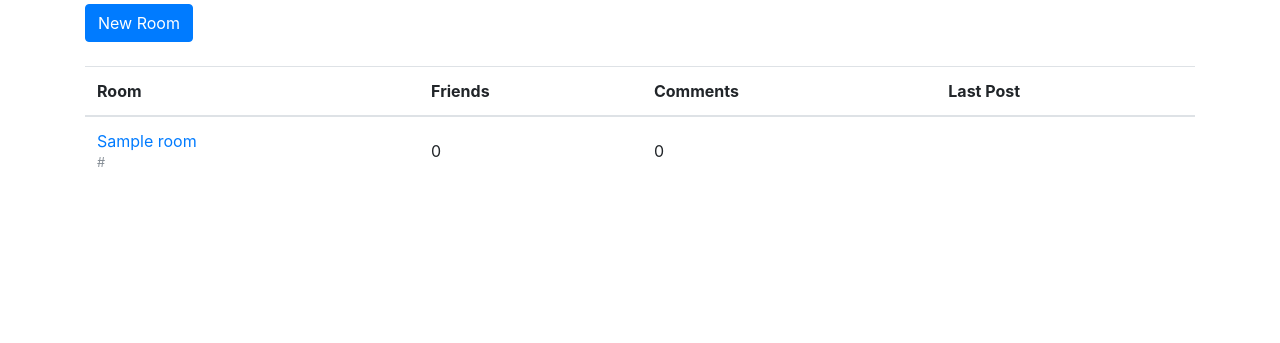
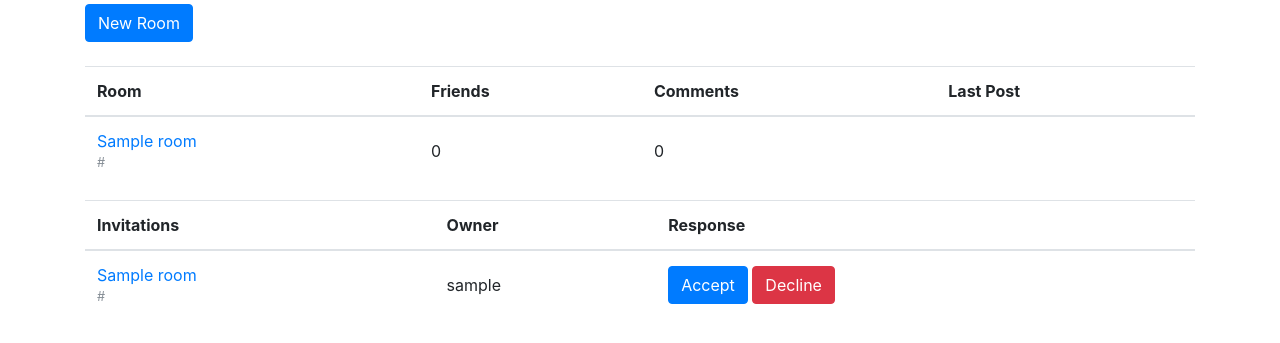
Before and after one commit to shunyaorad/video_comment_test, a Django app: page / in a window 1280 px wide. Shown: the part 148-491 px from the top of the page. Run offline with Django 3.2, Linux system fonts and the light colour scheme; a user stored in the database is signed in; tables that the repository leaves empty hold one stand-in row (values such as "Sample post"); some libraries are stand-ins or nearby versions.

Commit message:
Invitation works for users with accounts.

```diff
--- a/alpha/vidu/rooms/views.py
+++ b/alpha/vidu/rooms/views.py
@@ -1,8 +1,8 @@
 from django.contrib.auth.models import User
 from django.shortcuts import render, redirect, get_object_or_404
 from django.http import HttpResponse, Http404
-from .models import Room, Comment
-from .forms import NewRoomForm, NewCommentForm
+from .models import Room, Comment, Profile
+from .forms import NewRoomForm, NewCommentForm, InvitationForm
 from django.contrib.auth.decorators import login_required
 import json
 from django.utils import timezone
@@ -14,7 +14,8 @@ from datetime import timedelta
 @login_required
 def home(request):
 	rooms = request.user.profile.visible_rooms.all()
-	return render(request, 'home.html', {'rooms': rooms})
+	invitations = request.user.profile.invitations.all()
+	return render(request, 'home.html', {'rooms': rooms, 'invitations': invitations})
 
 
 @login_required
@@ -22,7 +23,13 @@ def show_room(request, pk):
 	room = get_object_or_404(Room, pk=pk)
 	url_form = NewRoomForm(instance=room)
 	comment_form = NewCommentForm()
-	return render(request, 'room.html', {'room': room, 'url_form': url_form, 'comment_form': comment_form})
+	invitation_form = InvitationForm()
+	return render(request, 'room.html', {
+		'room': room,
+		'url_form': url_form,
+		'comment_form': comment_form,
+		'invitation_form': invitation_form
+	})
 
 
 @login_required
@@ -74,6 +81,33 @@ def convert_room_info_to_dict(room):
 		'room_pk': room.pk
 	}
 	return response_text
+
+
+@login_required
+def invite(request):
+	# TODO: Check if request.POST contains all fields needed
+	room = get_object_or_404(Room, pk=request.POST['room_pk'])
+	invited_profile = Profile.objects.filter(username=request.POST['username'])[
+		0]  # TODO: If user does not exist send failed message
+	invited_profile.invitations.add(room)
+	response_text = {"invited_username": invited_profile.username}
+	return HttpResponse(json.dumps(response_text), content_type='application/json')
+
+
+@login_required
+def respond(request):
+	# TODO: Check if request.POST contains all fields needed
+	profile = request.user.profile
+	response = request.POST['response']
+	room = get_object_or_404(Room, pk=request.POST['room_pk'])
+	if response.lower() == 'accept':
+		profile.visible_rooms.add(room)
+		response_text = {'response': 'accept'}
+	else:
+		response_text = {'response': 'decline'}
+	profile.invitations.remove(room)
+
+	return HttpResponse(json.dumps(response_text), content_type='application/json')
 
 
 @login_required
--- /dev/null
+++ b/alpha/vidu/static/js/home.js
@@ -0,0 +1,53 @@
+/**
+ *  Respond invitation
+ */
+$('.invitation-response').on('click', function (event) {
+    event.preventDefault();
+    var response = $(this).attr('value');  // Accept or Decline
+    var response_room_pk = $(this).attr('name');
+    respond(response_room_pk, response);
+});
+
+/**
+ * Ajax to send invitation
+ */
+function respond(responseRoomPK, response) {
+    $.ajax({
+            url: url_to_respond,
+            type: 'POST',
+            data: {
+                room_pk: responseRoomPK,
+                response: response,
+                csrfmiddlewaretoken: getCSRFToken()
+            },
+            success: function (json) {
+            },
+            error: function (xhr, errmsg, err) {
+            }
+        }
+    )
+}
+
+/**
+ * Get csrf token
+ */
+function getCSRFToken() {
+    var csrftoken = getCookie('csrftoken');
+    return csrftoken;
+}
+
+function getCookie(name) {
+    var cookieValue = null;
+    if (document.cookie && document.cookie !== '') {
+        var cookies = document.cookie.split(';');
+        for (var i = 0; i < cookies.length; i++) {
+            var cookie = jQuery.trim(cookies[i]);
+            // Does this cookie string begin with the name we want?
+            if (cookie.substring(0, name.length + 1) === (name + '=')) {
+                cookieValue = decodeURIComponent(cookie.substring(name.length + 1));
+                break;
+            }
+        }
+    }
+    return cookieValue;
+}
--- a/alpha/vidu/templates/home.html
+++ b/alpha/vidu/templates/home.html
@@ -1,4 +1,6 @@
 {% extends 'base.html' %}
+{% load staticfiles %}
+{% load widget_tweaks %}
 
 {% block breadcrumb %}
     <li class="breadcrumb-item active">Rooms</li>
@@ -33,4 +35,38 @@
         {% endfor %}
         </tbody>
     </table>
+    <table class="table">
+        <thead class="thead-inverse">
+        <tr>
+            <th>Invitations</th>
+            <th>Owner</th>
+            <th>Response</th>
+        </tr>
+        </thead>
+        <tbody>
+        {% for room in invitations %}
+            <tr>
+                <td>
+                    <a href="{% url 'show_room' room.pk %}">{{ room.name }}</a>
+                    <a href="{{ room.video_url }}">
+                        <small class="text-muted d-block">{{ room.video_url }}</small>
+                    </a>
+                </td>
+                <td class="align-middle">{{ room.owner }}</td>
+                <td class="align-middle">
+                    <input type="submit" class="btn btn-primary invitation-response" value="Accept" name="{{ room.pk }}">
+                    <input type="submit" class="btn btn-danger invitation-response" value="Decline" name="{{ room.pk }}">
+                    {% csrf_token %}
+                </td>
+            </tr>
+        {% endfor %}
+        </tbody>
+    </table>
 {% endblock %}
+
+{% block javascript %}
+    <script>
+        var url_to_respond = "{% url 'respond' %}"
+    </script>
+    <script src="{% static 'js/home.js' %}" type="text/javascript"></script>
+{% endblock %}
--- a/alpha/vidu/vidu/urls.py
+++ b/alpha/vidu/vidu/urls.py
@@ -29,5 +29,7 @@ urlpatterns = [
 	url(r'^update_room/$', views.update_room, name='update_room'),
 	url(r'^post_comment/$', views.post_comment, name='post_comment'),
 	url(r'^get_comment/$', views.get_comment, name='get_comment'),
+	url(r'^invite/$', views.invite, name='invite'),
+	url(r'^respond/$', views.respond, name='respond'),
 	url(r'^admin/', admin.site.urls),
 ]
```
Also changed, not shown: alpha/vidu/rooms/forms.py (+9 -0 lines), alpha/vidu/templates/room.html (+29 -0 lines).
